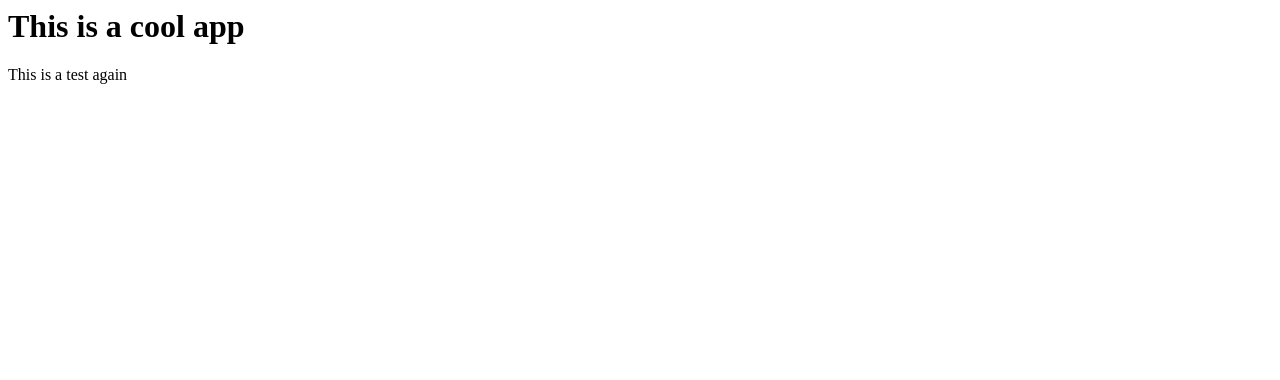
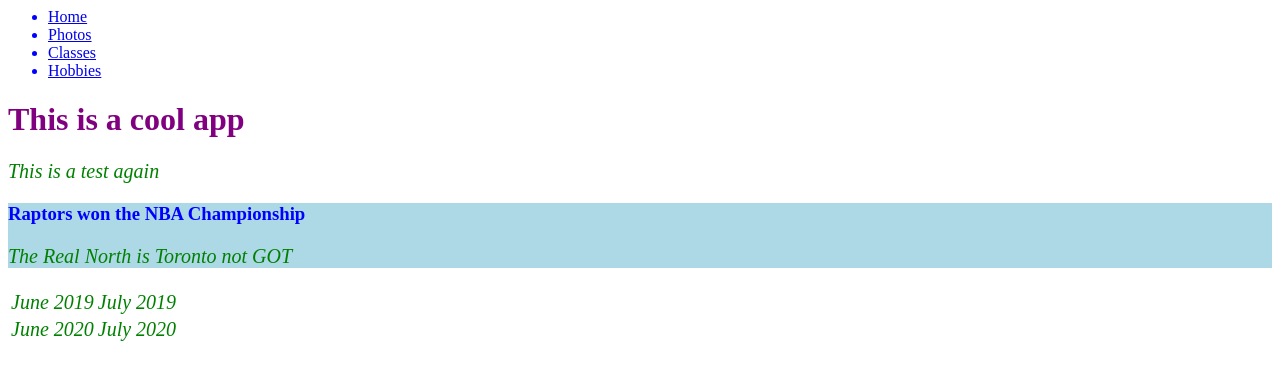
Before and after one commit to jeffreyjseamanppu/MyFirstRepo, a plain HTML site: page index.html in a window 1280 px wide. Drawn offline with Linux system fonts and the light colour scheme.

Commit message:
Added more code

```diff
--- a/index.html
+++ b/index.html
@@ -1,9 +1,48 @@
 <html>
   <title>MyFirstApp</title>
   <head>
+    <style>
+    body {
+      color: blue;
+    }
+
+    h1 {
+      color: purple;
+      text-align: left;
+    }
+
+    p {
+      color: green;
+      font-style: italic;
+      font-size: 20px
+    }
+    </style>
   <body>
+    <ul>
+      <li><a href="#home">Home</a></li>
+      <li><a href="#photos">Photos</a></li>
+      <li><a href="#classes">Classes</a></li>
+      <li><a href="#hobbies">Hobbies</a></li>
+    </ul>
     <h1>This is a cool app</h1>
     <p>This is a test again</p>
+    <div style="background-color:lightblue">
+      <h3>Raptors won the NBA Championship</h3>
+      <p>The Real North is Toronto not GOT</p>
+    </div>
+    <div>
+      <table>
+        <tr>
+          <td><p>June 2019</p>
+          <td><p>July 2019</p>
+        </tr>
+        <tr>
+          <td><p>June 2020</p>
+          <td><p>July 2020</p>
+        </tr>
+      </table>
+    </div>
+
 
   </body>
   </head>
```
Also changed, not shown: 1 other file.
